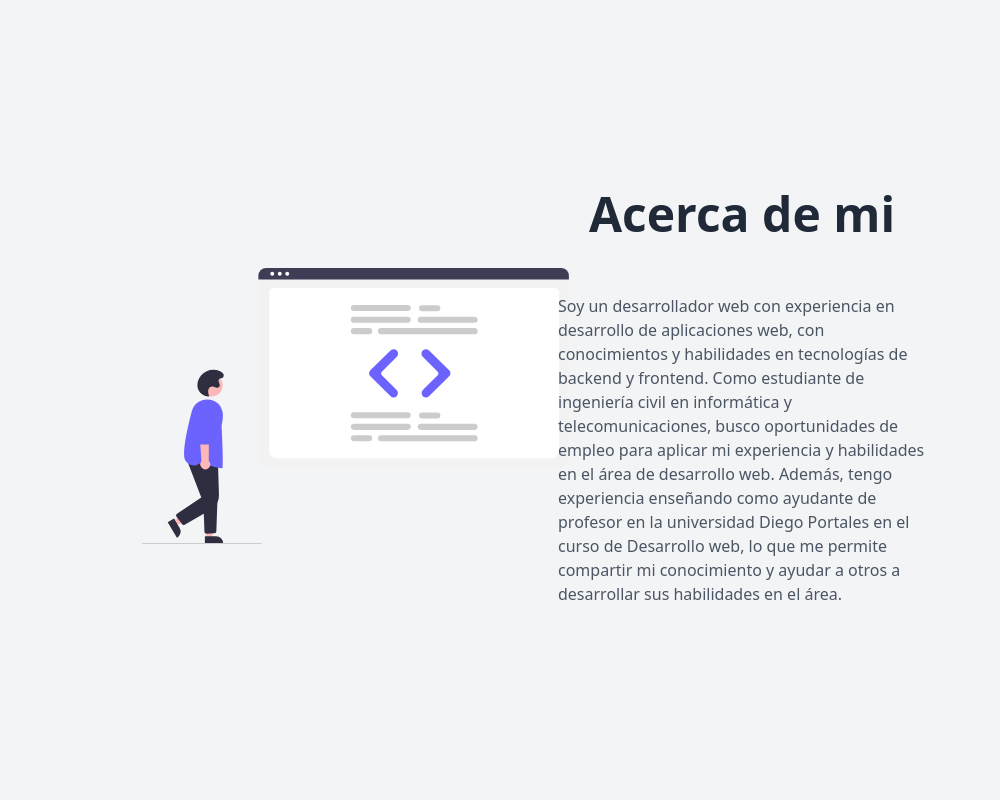
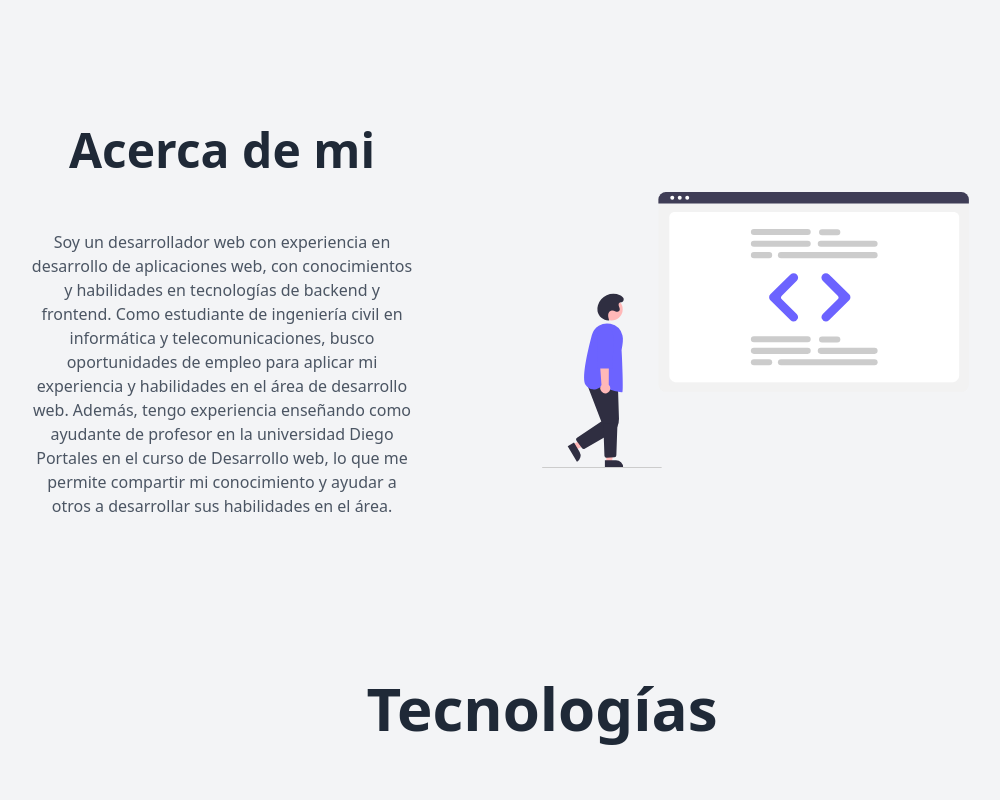
Before and after one commit to SebastianRiquelmeM/portafolio, a React (Vite) app: page / in a window 1280 px wide. Shown: the part 740-1540 px from the top of the page, without its empty margins (98-1098 px from the left). Built offline with nearby package versions, Linux system fonts and the light colour scheme.

Commit message:
Diseño móvil corregido completo, falta animaciones, dark, nav y footer

```diff
--- a/src/components/AboutMe.jsx
+++ b/src/components/AboutMe.jsx
@@ -5,20 +5,12 @@ export const AboutMe = () => {
 	return (
 		<div>
 			{/* About me, with image in left and text in right */}
-			<div className="flex flex-col-reverse md:flex-row items-center justify-center mt-48 md:mt-96">
-				<div className="w-full md:w-1/2">
-					{/* <ImageSVG /> */}
-					<img
-						className="w-2/3 mx-auto md:ml-60"
-						src={aboutMe}
-						alt="about me"
-					/>
-				</div>
-				<div className=" w-full md:w-1/2 px-4 md:pr-64 py-8 md:py-16">
+			<div className="flex flex-wrap items-center justify-center mt-48 md:mt-96">
+				<div className="w-full lg:w-1/2 lg:px-32 px-5">
 					<h1 className="text-center text-3xl md:text-5xl font-bold text-gray-800 mb-14">
 						Acerca de mi
 					</h1>
-					<p className="text-gray-600 mb-4 md:text-left text-center">
+					<p className="text-gray-600 mb-4 text-center">
 						Soy un desarrollador web con experiencia en desarrollo
 						de aplicaciones web, con conocimientos y habilidades en
 						tecnologías de backend y frontend. Como estudiante de
@@ -32,6 +24,14 @@ export const AboutMe = () => {
 						habilidades en el área.
 					</p>
 				</div>
+				<div className="w-full lg:w-1/2 justify-center lg:mt-0 mt-20">
+					{/* <ImageSVG /> */}
+					<img
+						className="w-2/3 mx-auto lg:mx-0"
+						src={aboutMe}
+						alt="about me"
+					/>
+				</div>
 			</div>
 		</div>
 	);
```
